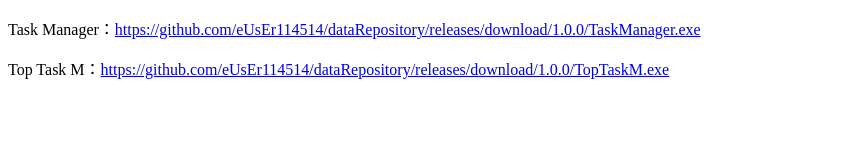
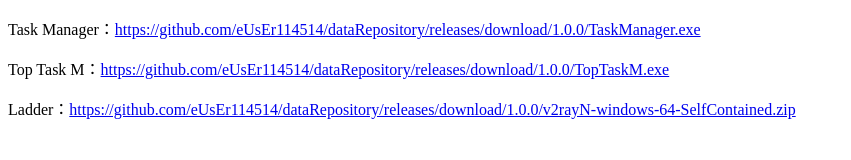
Before and after one commit to eUsEr114514/dataRepository, a plain HTML site: page data.html in a window 1280 px wide. Shown: the whole page, without its empty margins (0-851 px from the left). Drawn offline with Linux system fonts and the light colour scheme.

Commit message:
add ladder

```diff
--- a/data.html
+++ b/data.html
@@ -7,5 +7,6 @@
 <body>
     <p>Task Manager：<a href="https://github.com/eUsEr114514/dataRepository/releases/download/1.0.0/TaskManager.exe" target="_blank">https://github.com/eUsEr114514/dataRepository/releases/download/1.0.0/TaskManager.exe</a></p>
     <p>Top Task M：<a href="https://github.com/eUsEr114514/dataRepository/releases/download/1.0.0/TopTaskM.exe" target="_blank">https://github.com/eUsEr114514/dataRepository/releases/download/1.0.0/TopTaskM.exe</a></p>
+    <p>Ladder：<a href="https://github.com/eUsEr114514/dataRepository/releases/download/1.0.0/v2rayN-windows-64-SelfContained.zip" target="_blank">https://github.com/eUsEr114514/dataRepository/releases/download/1.0.0/v2rayN-windows-64-SelfContained.zip</a></p>
 </body>
 </html>
```
